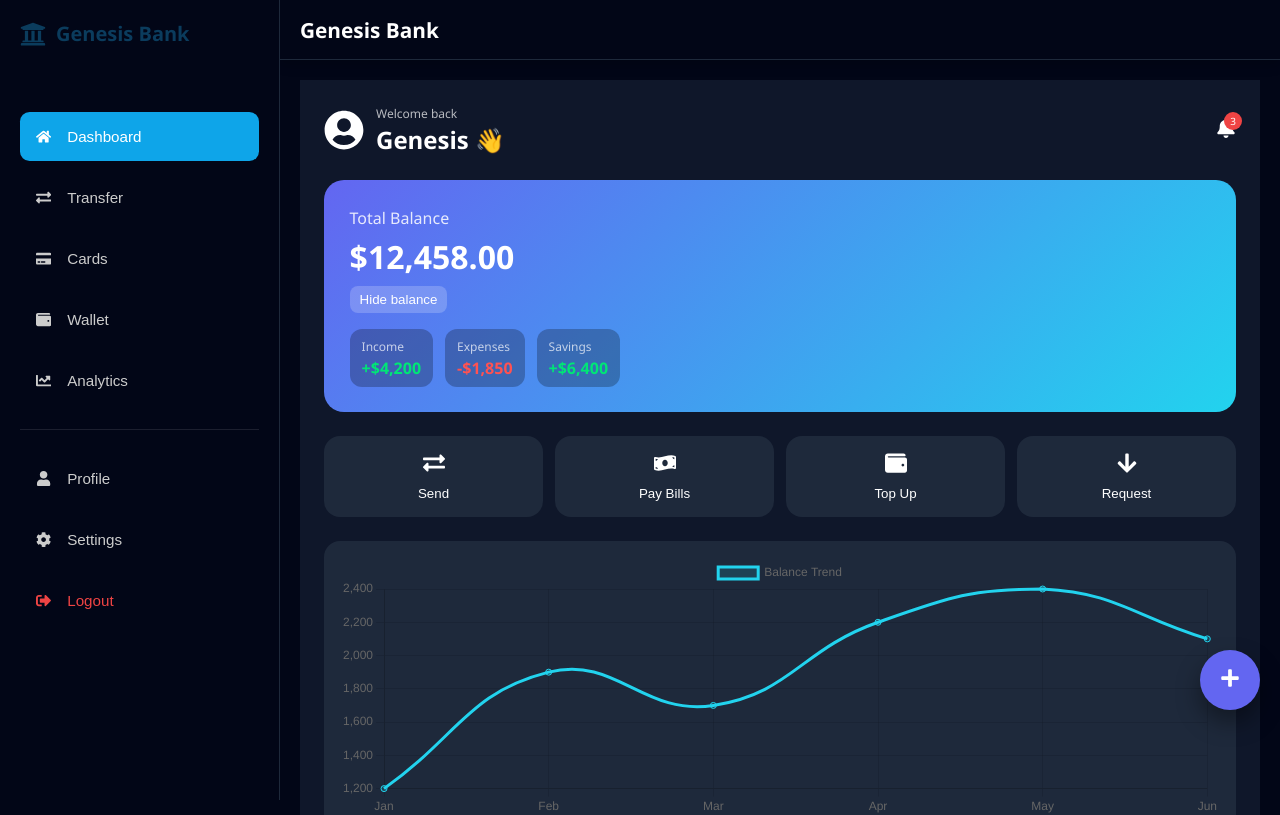
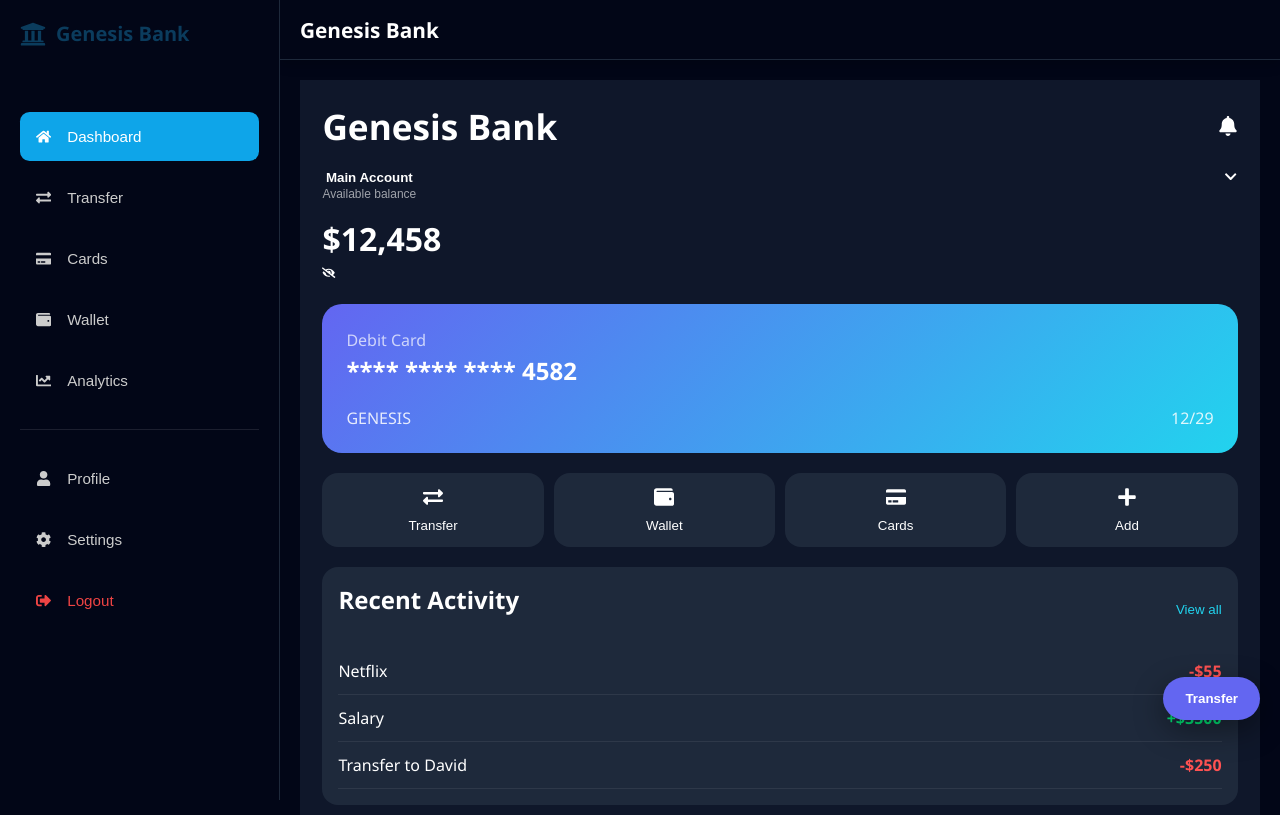
Before and after one commit to BUCHI909/Online-Bank, a React (Vite) app in the folder client/: page /dashboard in a window 1280 px wide. Shown: the top 815 px of the page. Built offline with nearby package versions, Linux system fonts and the light colour scheme; sample sign-in values are in the browser's storage.

Commit message:
making changes

```diff
--- a/client/src/pages/Analytics.jsx
+++ b/client/src/pages/Analytics.jsx
@@ -1,49 +1,112 @@
+// src/pages/Analytics.jsx
 import React from "react";
-import { FaChartLine } from "react-icons/fa";
+import {
+  LineChart,
+  Line,
+  PieChart,
+  Pie,
+  Tooltip,
+  ResponsiveContainer,
+  CartesianGrid,
+  XAxis,
+  YAxis,
+  Cell,
+} from "recharts";
+
+/* ===== MOCK DATA ===== */
+
+const monthly = [
+  { month: "Jan", income: 4000, expense: 2400 },
+  { month: "Feb", income: 3000, expense: 1398 },
+  { month: "Mar", income: 5200, expense: 2800 },
+  { month: "Apr", income: 4300, expense: 3908 },
+  { month: "May", income: 6100, expense: 2800 },
+];
+
+const categories = [
+  { name: "Food", value: 400 },
+  { name: "Transport", value: 300 },
+  { name: "Shopping", value: 300 },
+  { name: "Bills", value: 200 },
+];
+
+const COLORS = ["#6366f1", "#22d3ee", "#00e676", "#ff5252"];
 
 const Analytics = () => {
   return (
     <div style={styles.wrapper}>
-      <h1>Spending Analytics</h1>
-      <p>Track your expenses, income, and savings</p>
 
-      <div style={styles.cards}>
-        <StatCard title="Income" amount="$4,200" positive />
-        <StatCard title="Expenses" amount="$1,850" />
-        <StatCard title="Savings" amount="$6,400" positive />
+      <h1>Financial Analytics</h1>
+      <p>Track your income, spending, and trends</p>
+
+      {/* ===== LINE CHART ===== */}
+      <div style={styles.card}>
+        <h3>Income vs Expenses</h3>
+
+        <ResponsiveContainer width="100%" height={300}>
+          <LineChart data={monthly}>
+            <CartesianGrid strokeDasharray="3 3" />
+            <XAxis dataKey="month" />
+            <YAxis />
+            <Tooltip />
+
+            <Line
+              type="monotone"
+              dataKey="income"
+              stroke="#22d3ee"
+              strokeWidth={3}
+            />
+
+            <Line
+              type="monotone"
+              dataKey="expense"
+              stroke="#ff5252"
+              strokeWidth={3}
+            />
+          </LineChart>
+        </ResponsiveContainer>
       </div>
+
+      {/* ===== PIE CHART ===== */}
+      <div style={styles.card}>
+        <h3>Spending Categories</h3>
+
+        <ResponsiveContainer width="100%" height={280}>
+          <PieChart>
+            <Pie
+              data={categories}
+              dataKey="value"
+              outerRadius={100}
+              label
+            >
+              {categories.map((entry, i) => (
+                <Cell key={i} fill={COLORS[i]} />
+              ))}
+            </Pie>
+
+            <Tooltip />
+          </PieChart>
+        </ResponsiveContainer>
+      </div>
+
     </div>
   );
 };
 
 export default Analytics;
 
-const StatCard = ({ title, amount, positive }) => (
-  <div style={{ ...styles.statCard, color: positive ? "#22c55e" : "#ef4444" }}>
-    <p>{title}</p>
-    <h2>{amount}</h2>
-  </div>
-);
+/* ===== STYLES ===== */
 
 const styles = {
   wrapper: {
     display: "flex",
     flexDirection: "column",
-    gap: window.innerWidth <= 768 ? 20 : 30,
-    padding: window.innerWidth <= 768 ? "0" : "0",
+    gap: 22,
   },
-  cards: {
-    display: "grid",
-    gridTemplateColumns: window.innerWidth <= 768 ? "1fr" : "repeat(auto-fit,minmax(200px,1fr))",
-    gap: window.innerWidth <= 768 ? 12 : 20,
-  },
-  statCard: {
+
+  card: {
     background: "#1e293b",
-    padding: window.innerWidth <= 768 ? 20 : 30,
-    borderRadius: 20,
-    boxShadow: "0 10px 30px rgba(0,0,0,0.3)",
-    display: "flex",
-    flexDirection: "column",
-    gap: 10,
+    padding: 20,
+    borderRadius: 18,
   },
 };
--- a/client/src/pages/Dashboard.jsx
+++ b/client/src/pages/Dashboard.jsx
@@ -3,154 +3,148 @@ import React, { useState } from "react";
 import { useNavigate } from "react-router-dom";
 import {
   FaBell,
-  FaUserCircle,
+  FaChevronDown,
   FaExchangeAlt,
   FaWallet,
-  FaMoneyBillWave,
-  FaArrowUp,
-  FaArrowDown,
-  FaPlus
+  FaCreditCard,
+  FaPlus,
+  FaEye,
+  FaEyeSlash,
 } from "react-icons/fa";
-
-import {
-  Chart as ChartJS,
-  CategoryScale,
-  LinearScale,
-  PointElement,
-  LineElement,
-  Title,
-  Tooltip as ChartTooltip,
-  Legend,
-} from "chart.js";
-import { Line } from "react-chartjs-2";
-
-ChartJS.register(
-  CategoryScale,
-  LinearScale,
-  PointElement,
-  LineElement,
-  Title,
-  ChartTooltip,
-  Legend
-);
 
 /* ================= MOCK DATA ================= */
 
-const transactions = [
-  { id: 1, name: "Netflix Subscription", amount: -55, date: "Today" },
-  { id: 2, name: "Salary Credit", amount: 3500, date: "Yesterday" },
-  { id: 3, name: "Transfer to David", amount: -250, date: "Feb 10" },
-  { id: 4, name: "Electricity Bill", amount: -180, date: "Feb 9" },
+const accounts = [
+  { id: 1, name: "Main Account", balance: 12458.0 },
+  { id: 2, name: "Savings", balance: 8200.5 },
 ];
 
-const chartData = {
-  labels: ["Jan", "Feb", "Mar", "Apr", "May", "Jun"],
-  datasets: [
-    {
-      label: "Balance Trend",
-      data: [1200, 1900, 1700, 2200, 2400, 2100],
-      borderColor: "#22d3ee",
-      backgroundColor: "rgba(34,211,238,0.15)",
-      tension: 0.45,
-      fill: true,
-    },
-  ],
-};
+const transactions = [
+  { id: 1, name: "Netflix", amount: -55 },
+  { id: 2, name: "Salary", amount: 3500 },
+  { id: 3, name: "Transfer to David", amount: -250 },
+];
 
 /* ================= COMPONENT ================= */
 
 const Dashboard = () => {
+  const navigate = useNavigate();
+
+  const [activeAccount, setActiveAccount] = useState(accounts[0]);
   const [showBalance, setShowBalance] = useState(true);
-  const navigate = useNavigate();
+  const [accountOpen, setAccountOpen] = useState(false);
 
   return (
     <div style={styles.container}>
 
-      {/* ===== TOP BAR ===== */}
-      <div style={styles.topBar}>
-        <div style={styles.userRow}>
-          <FaUserCircle size={40} />
+      {/* ===== HEADER ===== */}
+      <header style={styles.header}>
+        <h2 style={{ margin: 0 }}>Genesis Bank</h2>
+
+        <div style={styles.headerRight}>
+          <FaBell size={20} />
+        </div>
+      </header>
+
+      {/* ===== ACCOUNT SELECTOR ===== */}
+      <section style={styles.accountSection}>
+        <button
+          style={styles.accountBtn}
+          onClick={() => setAccountOpen(!accountOpen)}
+        >
           <div>
-            <p style={styles.greeting}>Welcome back</p>
-            <h3 style={{ margin: 0 }}>Genesis 👋</h3>
+            <strong>{activeAccount.name}</strong>
+            <p style={styles.accountSub}>Available balance</p>
           </div>
-        </div>
 
-        <div style={styles.bell}>
-          <FaBell size={20} />
-          <span style={styles.badge}>3</span>
-        </div>
-      </div>
+          <FaChevronDown />
+        </button>
 
-      {/* ===== BALANCE CARD ===== */}
-      <section style={styles.balanceCard}>
-        <p style={styles.balanceLabel}>Total Balance</p>
+        {accountOpen && (
+          <div style={styles.accountDropdown}>
+            {accounts.map((acc) => (
+              <div
+                key={acc.id}
+                style={styles.accountItem}
+                onClick={() => {
+                  setActiveAccount(acc);
+                  setAccountOpen(false);
+                }}
+              >
+                {acc.name}
+              </div>
+            ))}
+          </div>
+        )}
 
-        <h1 style={styles.balanceAmount}>
-          {showBalance ? "$12,458.00" : "••••••••"}
+        {/* BALANCE */}
+        <h1 style={styles.balance}>
+          {showBalance
+            ? `$${activeAccount.balance.toLocaleString()}`
+            : "••••••••"}
         </h1>
 
         <button
-          style={styles.hideBtn}
+          style={styles.eyeBtn}
           onClick={() => setShowBalance(!showBalance)}
         >
-          {showBalance ? "Hide balance" : "Show balance"}
+          {showBalance ? <FaEyeSlash /> : <FaEye />}
         </button>
+      </section>
 
-        {/* Quick chips */}
-        <div style={styles.chips}>
-          <Chip label="Income" value="+$4,200" positive />
-          <Chip label="Expenses" value="-$1,850" />
-          <Chip label="Savings" value="+$6,400" positive />
+      {/* ===== CARD PREVIEW ===== */}
+      <section style={styles.card}>
+        <p style={{ opacity: 0.7 }}>Debit Card</p>
+
+        <h3>**** **** **** 4582</h3>
+
+        <div style={styles.cardBottom}>
+          <span>GENESIS</span>
+          <span>12/29</span>
         </div>
       </section>
 
       {/* ===== QUICK ACTIONS ===== */}
       <section style={styles.actions}>
         <Action
-          title="Send"
+          title="Transfer"
           icon={<FaExchangeAlt />}
           onClick={() => navigate("/dashboard/transfer")}
         />
         <Action
-          title="Pay Bills"
-          icon={<FaMoneyBillWave />}
-        />
-        <Action
-          title="Top Up"
+          title="Wallet"
           icon={<FaWallet />}
           onClick={() => navigate("/dashboard/wallets")}
         />
         <Action
-          title="Request"
-          icon={<FaArrowDown />}
+          title="Cards"
+          icon={<FaCreditCard />}
+          onClick={() => navigate("/dashboard/cards")}
         />
-      </section>
-
-      {/* ===== CHART ===== */}
-      <section style={styles.chartCard}>
-        <Line
-          data={chartData}
-          options={{ maintainAspectRatio: false }}
-          height={260}
+        <Action
+          title="Add"
+          icon={<FaPlus />}
         />
       </section>
 
       {/* ===== TRANSACTIONS ===== */}
-      <section style={styles.transactions}>
-        <h3 style={{ marginTop: 0 }}>Recent Transactions</h3>
+      <section style={styles.txSection}>
+        <div style={styles.txHeader}>
+          <h3>Recent Activity</h3>
+          <button style={styles.viewAll}>View all</button>
+        </div>
 
         {transactions.map((tx) => (
-          <Transaction key={tx.id} tx={tx} />
+          <Tx key={tx.id} tx={tx} />
         ))}
       </section>
 
-      {/* ===== FLOATING BUTTON ===== */}
+      {/* ===== FLOATING CTA ===== */}
       <button
         style={styles.fab}
         onClick={() => navigate("/dashboard/transfer")}
       >
-        <FaPlus />
+        Transfer
       </button>
 
     </div>
@@ -159,40 +153,22 @@ const Dashboard = () => {
 
 /* ================= SMALL COMPONENTS ================= */
 
-const Chip = ({ label, value, positive }) => (
-  <div style={styles.chip}>
-    <p style={{ margin: 0, opacity: 0.7, fontSize: 12 }}>{label}</p>
-    <strong style={{ color: positive ? "#00e676" : "#ff5252" }}>
-      {value}
-    </strong>
-  </div>
-);
-
 const Action = ({ title, icon, onClick }) => (
   <button style={styles.action} onClick={onClick}>
-    <div style={{ fontSize: 22 }}>{icon}</div>
+    <div style={{ fontSize: 20 }}>{icon}</div>
     <span>{title}</span>
   </button>
 );
 
-const Transaction = ({ tx }) => {
+const Tx = ({ tx }) => {
   const positive = tx.amount > 0;
 
   return (
     <div style={styles.txRow}>
-      <div style={styles.txLeft}>
-        <div style={styles.txIcon}>
-          {positive ? <FaArrowDown /> : <FaArrowUp />}
-        </div>
-
-        <div>
-          <strong>{tx.name}</strong>
-          <p style={styles.txDate}>{tx.date}</p>
-        </div>
-      </div>
+      <span>{tx.name}</span>
 
       <strong style={{ color: positive ? "#00e676" : "#ff5252" }}>
-        {positive ? "+" : "-"}${Math.abs(tx.amount).toFixed(2)}
+        {positive ? "+" : "-"}${Math.abs(tx.amount)}
       </strong>
     </div>
   );
@@ -204,98 +180,97 @@ export default Dashboard;
 
 const styles = {
   container: {
-    padding: "1.5rem",
+    padding: "1.4rem",
     background: "#0f172a",
+    color: "#fff",
     minHeight: "100vh",
-    color: "#fff",
   },
 
-  topBar: {
+  header: {
     display: "flex",
     justifyContent: "space-between",
-    alignItems: "center",
-    marginBottom: 24,
+    marginBottom: 20,
   },
 
-  userRow: {
+  headerRight: {
     display: "flex",
-    gap: 12,
+    gap: 16,
     alignItems: "center",
   },
 
-  greeting: {
-    margin: 0,
-    fontSize: 12,
-    opacity: 0.7,
+  accountSection: {
+    position: "relative",
+    marginBottom: 20,
   },
 
-  bell: {
-    position: "relative",
+  accountBtn: {
+    background: "none",
+    border: "none",
+    color: "#fff",
+    display: "flex",
+    justifyContent: "space-between",
+    width: "100%",
     cursor: "pointer",
   },
 
-  badge: {
-    position: "absolute",
-    top: -6,
-    right: -6,
-    background: "#ef4444",
-    borderRadius: "50%",
-    fontSize: 10,
-    padding: "2px 6px",
+  accountSub: {
+    margin: 0,
+    fontSize: 12,
+    opacity: 0.6,
   },
 
-  balanceCard: {
-    background: "linear-gradient(135deg,#6366f1,#22d3ee)",
-    borderRadius: 20,
-    padding: "1.6rem",
-    marginBottom: 24,
+  accountDropdown: {
+    background: "#1e293b",
+    borderRadius: 12,
+    marginTop: 8,
+    overflow: "hidden",
   },
 
-  balanceLabel: {
-    opacity: 0.85,
-    marginBottom: 4,
+  accountItem: {
+    padding: 12,
+    cursor: "pointer",
+    borderBottom: "1px solid rgba(255,255,255,0.07)",
   },
 
-  balanceAmount: {
-    margin: 0,
+  balance: {
+    margin: "12px 0 0",
     fontSize: 32,
   },
 
-  hideBtn: {
-    marginTop: 8,
-    background: "rgba(255,255,255,0.2)",
+  eyeBtn: {
+    background: "none",
     border: "none",
-    padding: "6px 10px",
-    borderRadius: 8,
     color: "#fff",
+    marginTop: 6,
     cursor: "pointer",
   },
 
-  chips: {
-    display: "flex",
-    gap: 12,
-    marginTop: 16,
-    flexWrap: "wrap",
+  card: {
+    background: "linear-gradient(135deg,#6366f1,#22d3ee)",
+    borderRadius: 20,
+    padding: "1.5rem",
+    margin: "20px 0",
   },
 
-  chip: {
-    background: "rgba(0,0,0,0.25)",
-    padding: "8px 12px",
-    borderRadius: 12,
+  cardBottom: {
+    display: "flex",
+    justifyContent: "space-between",
+    marginTop: 20,
+    opacity: 0.85,
   },
 
   actions: {
     display: "grid",
     gridTemplateColumns: "repeat(4,1fr)",
-    gap: 12,
-    marginBottom: 24,
+    gap: 10,
+    marginBottom: 20,
   },
 
   action: {
     background: "#1e293b",
     border: "none",
     borderRadius: 16,
-    padding: "16px 0",
+    padding: "14px 0",
     color: "#fff",
     display: "flex",
     flexDirection: "column",
@@ -304,57 +279,43 @@ const styles = {
     cursor: "pointer",
   },
 
-  chartCard: {
+  txSection: {
     background: "#1e293b",
+    borderRadius: 16,
     padding: 16,
-    borderRadius: 16,
-    marginBottom: 24,
   },
 
-  transactions: {
-    background: "#1e293b",
-    padding: 16,
-    borderRadius: 16,
+  txHeader: {
+    display: "flex",
+    justifyContent: "space-between",
+    marginBottom: 12,
+  },
+
+  viewAll: {
+    background: "none",
+    border: "none",
+    color: "#22d3ee",
+    cursor: "pointer",
   },
 
   txRow: {
     display: "flex",
     justifyContent: "space-between",
-    alignItems: "center",
     padding: "12px 0",
     borderBottom: "1px solid rgba(255,255,255,0.07)",
   },
 
-  txLeft: {
-    display: "flex",
-    gap: 12,
-    alignItems: "center",
-  },
-
-  txIcon: {
-    background: "#0f172a",
-    padding: 8,
-    borderRadius: 10,
-  },
-
-  txDate: {
-    margin: 0,
-    fontSize: 12,
-    opacity: 0.6,
-  },
-
   fab: {
     position: "fixed",
-    bottom: 90,
+    bottom: 80,
     right: 20,
     background: "#6366f1",
     border: "none",
-    width: 60,
-    height: 60,
-    borderRadius: "50%",
+    padding: "14px 22px",
+    borderRadius: 30,
     color: "#fff",
-    fontSize: 20,
+    fontWeight: "bold",
     cursor: "pointer",
-    boxShadow: "0 12px 24px rgba(0,0,0,0.4)",
+    boxShadow: "0 10px 30px rgba(0,0,0,0.4)",
   },
 };
```
